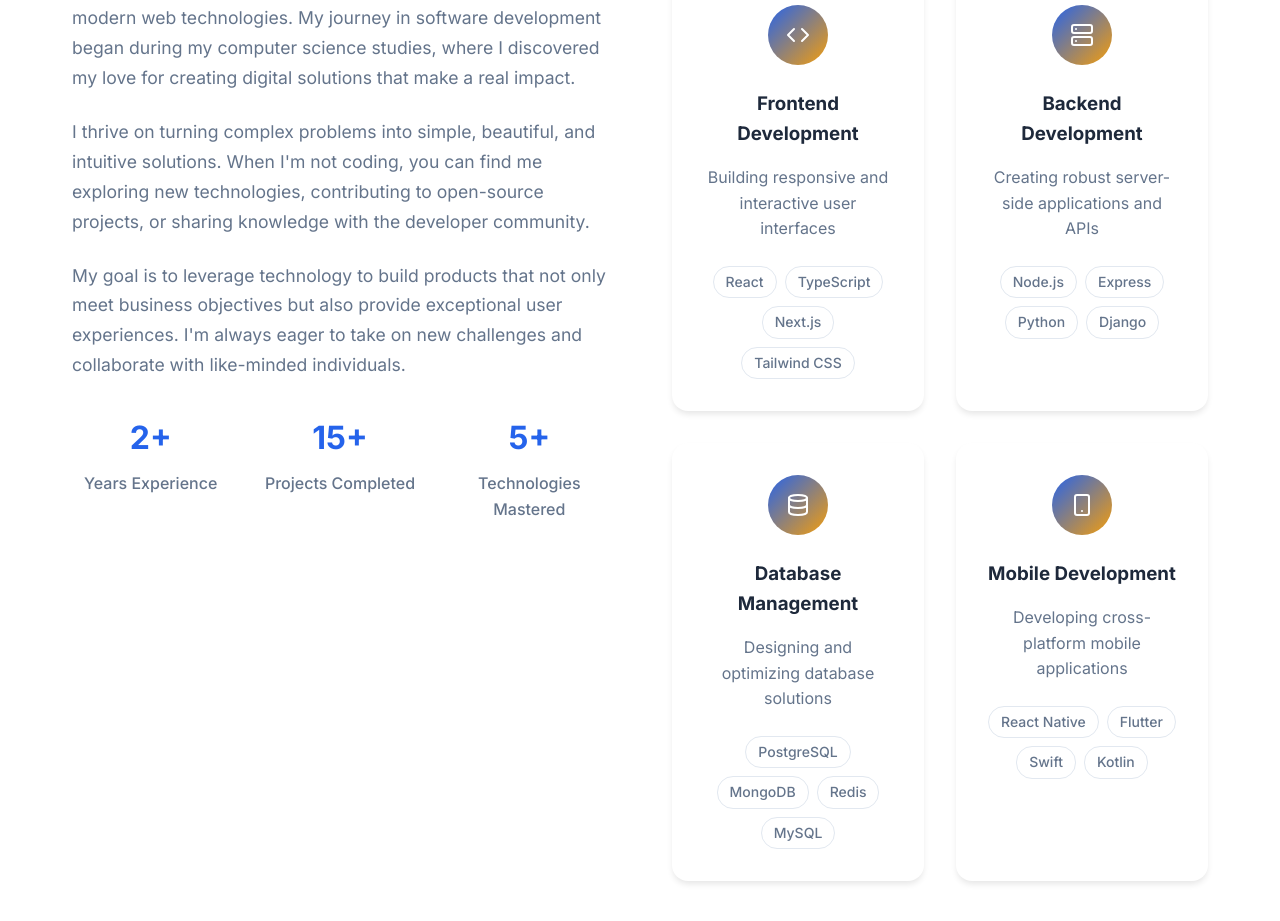
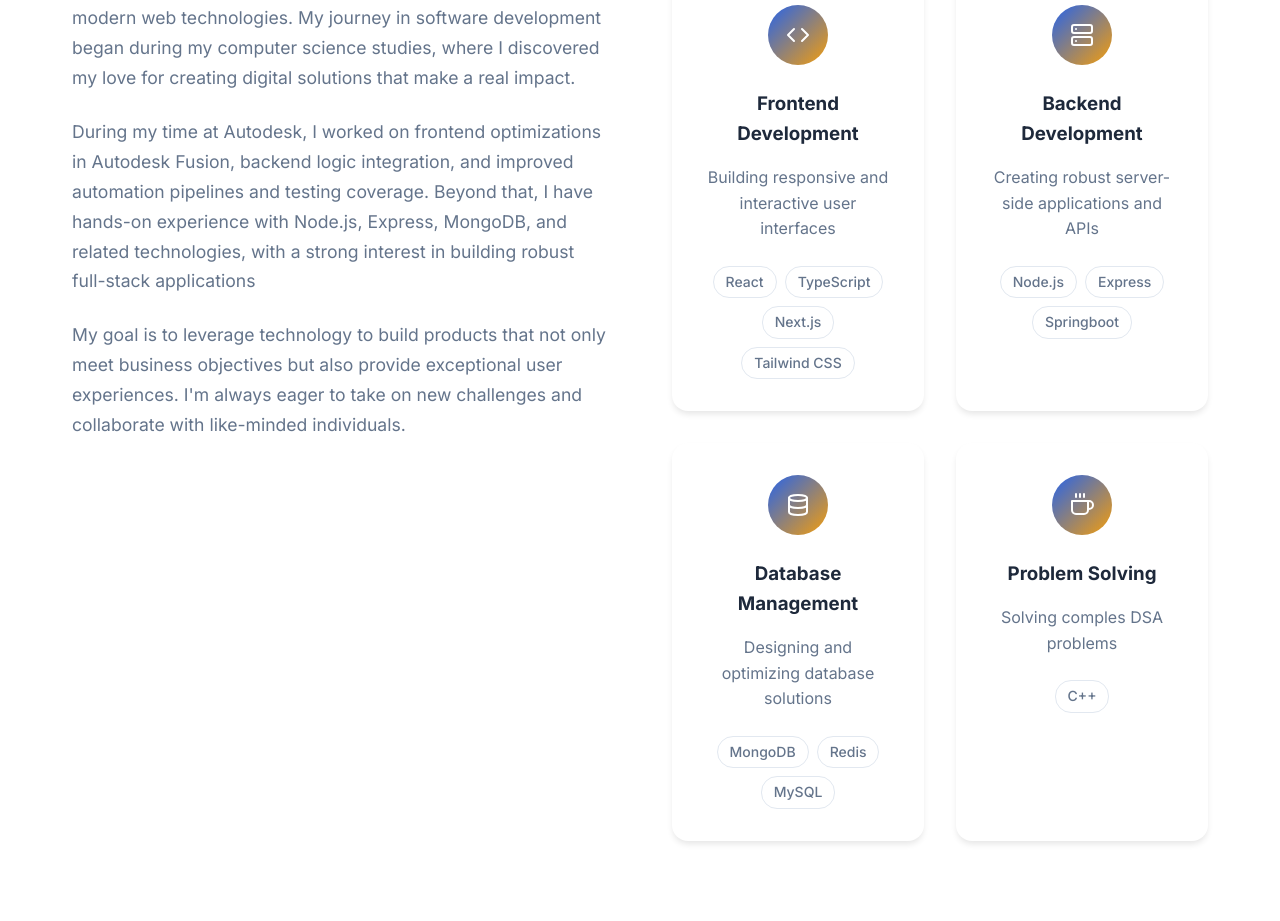
Before and after one commit to tahfizmir/portfolio-website, a React (Vite) app: page / in a window 1280 px wide. Shown: the part 1123-2044 px from the top of the page. Built offline with nearby package versions, Linux system fonts and the light colour scheme.

Commit message:
update description

```diff
--- a/src/components/About.tsx
+++ b/src/components/About.tsx
@@ -1,33 +1,31 @@
-import React from 'react';
-import { FiCode, FiDatabase, FiServer, FiSmartphone } from 'react-icons/fi';
-import './About.css';
+import React from "react";
+import { FiCode, FiCoffee, FiDatabase, FiServer } from "react-icons/fi";
+import "./About.css";
 
 const About: React.FC = () => {
   const skills = [
     {
       icon: <FiCode />,
-      title: 'Frontend Development',
-      description: 'Building responsive and interactive user interfaces',
-      technologies: ['React', 'TypeScript', 'Next.js', 'Tailwind CSS']
+      title: "Frontend Development",
+      description: "Building responsive and interactive user interfaces",
+      technologies: ["React", "TypeScript", "Next.js", "Tailwind CSS"],
     },
     {
       icon: <FiServer />,
-      title: 'Backend Development',
-      description: 'Creating robust server-side applications and APIs',
-      technologies: ['Node.js', 'Express', 'Python', 'Django']
+      title: "Backend Development",
+      description: "Creating robust server-side applications and APIs",
+      technologies: ["Node.js", "Express", "Springboot"],
     },
     {
       icon: <FiDatabase />,
-      title: 'Database Management',
-      description: 'Designing and optimizing database solutions',
-      technologies: ['PostgreSQL', 'MongoDB', 'Redis', 'MySQL']
+      title: "Database Management",
+      description: "Designing and optimizing database solutions",
+      technologies: ["MongoDB", "Redis", "MySQL"],
     },
-    {
-      icon: <FiSmartphone />,
-      title: 'Mobile Development',
-      description: 'Developing cross-platform mobile applications',
-      technologies: ['React Native', 'Flutter', 'Swift', 'Kotlin']
-    }
+    {icon: <FiCoffee />,
+      title: "Problem Solving",
+      description: "Solving comples DSA problems",
+      technologies: ["C++"],}
   ];
 
   return (
@@ -36,7 +34,8 @@ const About: React.FC = () => {
         <div className="section-header">
           <h2 className="section-title">About Me</h2>
           <p className="section-subtitle">
-            Get to know more about my background, skills, and what drives my passion for development
+            Get to know more about my background, skills, and what drives my
+            passion for development
           </p>
         </div>
 
@@ -44,44 +43,33 @@ const About: React.FC = () => {
           <div className="about-text">
             <div className="about-description">
               <p>
-                I'm a passionate full-stack developer with a strong foundation in modern web technologies.
-                My journey in software development began during my computer science studies, where I discovered
-                my love for creating digital solutions that make a real impact.
+                I'm a passionate full-stack developer with a strong foundation
+                in modern web technologies. My journey in software development
+                began during my computer science studies, where I discovered my
+                love for creating digital solutions that make a real impact.
               </p>
               <p>
-                I thrive on turning complex problems into simple, beautiful, and intuitive solutions.
-                When I'm not coding, you can find me exploring new technologies, contributing to open-source
-                projects, or sharing knowledge with the developer community.
+                During my time at Autodesk, I worked on frontend optimizations
+                in Autodesk Fusion, backend logic integration, and improved
+                automation pipelines and testing coverage. Beyond that, I have
+                hands-on experience with Node.js, Express, MongoDB, and related
+                technologies, with a strong interest in building robust
+                full-stack applications
               </p>
               <p>
-                My goal is to leverage technology to build products that not only meet business objectives
-                but also provide exceptional user experiences. I'm always eager to take on new challenges
-                and collaborate with like-minded individuals.
+                My goal is to leverage technology to build products that not
+                only meet business objectives but also provide exceptional user
+                experiences. I'm always eager to take on new challenges and
+                collaborate with like-minded individuals.
               </p>
             </div>
 
-            <div className="stats">
-              <div className="stat">
-                <h3>2+</h3>
-                <p>Years Experience</p>
-              </div>
-              <div className="stat">
-                <h3>15+</h3>
-                <p>Projects Completed</p>
-              </div>
-              <div className="stat">
-                <h3>5+</h3>
-                <p>Technologies Mastered</p>
-              </div>
-            </div>
           </div>
 
           <div className="skills-grid">
             {skills.map((skill, index) => (
               <div key={index} className="skill-card card">
-                <div className="skill-icon">
-                  {skill.icon}
-                </div>
+                <div className="skill-icon">{skill.icon}</div>
                 <h3>{skill.title}</h3>
                 <p>{skill.description}</p>
                 <div className="technologies">
```
